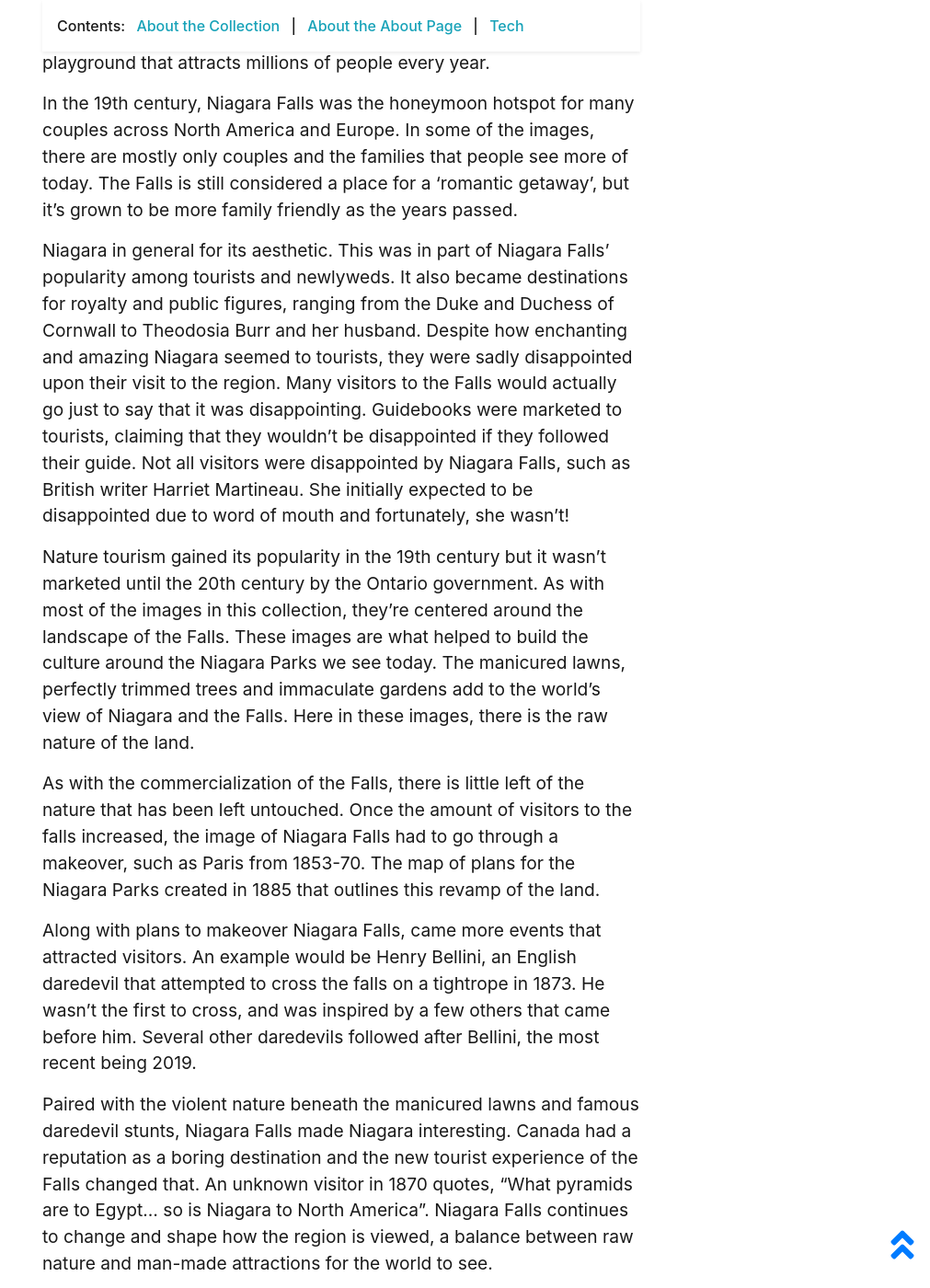
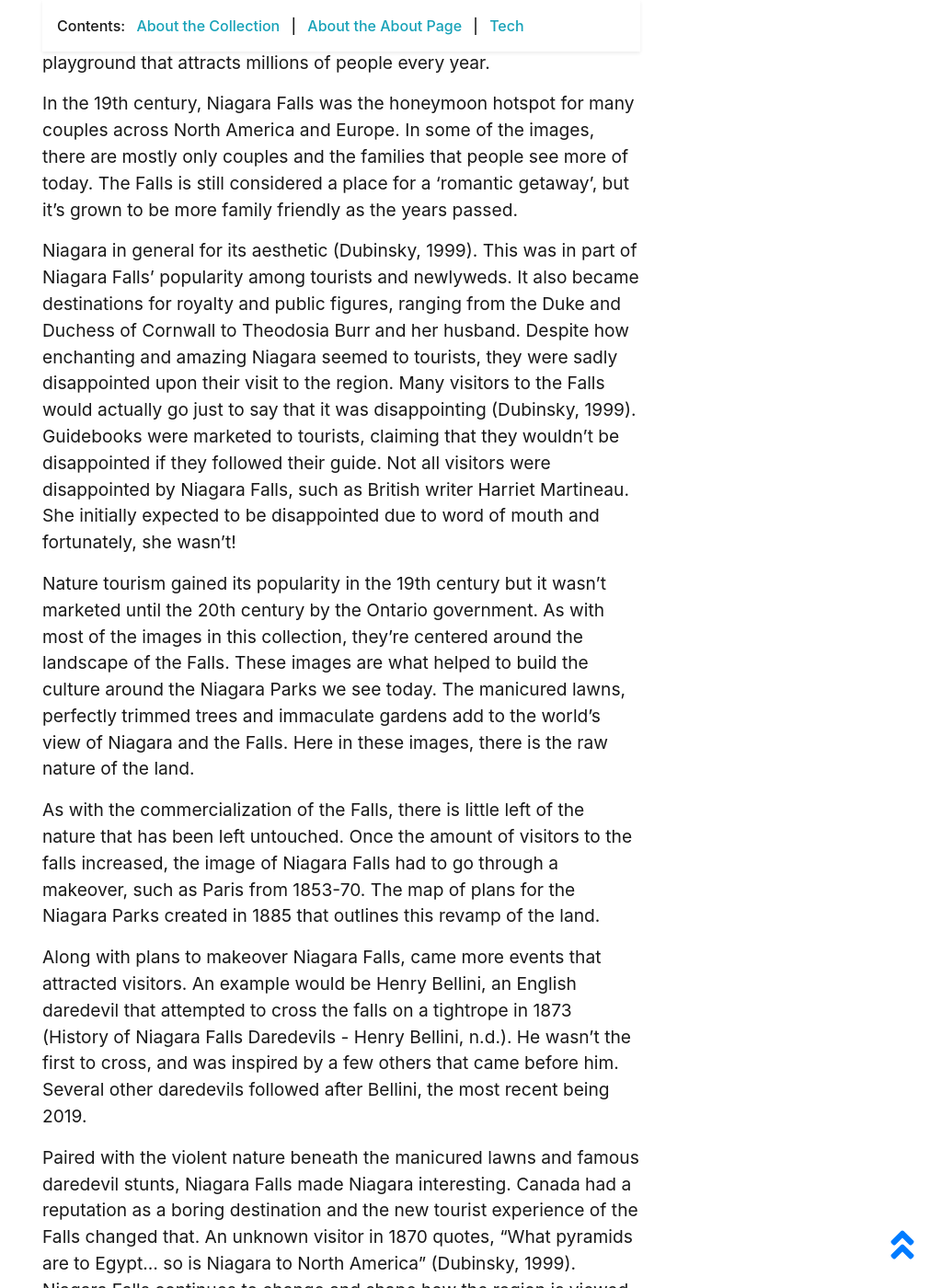
Before and after one commit to Vanipha/Niagara-Falls-A-Disappointing-Jewel, a Jekyll site: the page built from pages/about.md, in a window 1280 px wide and 1400 px high, scrolled down 731 px. Shown: the whole window at 92% size, without its empty margins (269-1280 px from the left). Built offline with Jekyll 4.4.1, drawn with Linux system fonts in a browser that asks for light colours; some of the changed text lies outside the part shown.

Commit message:
Update about.md

```diff
--- a/pages/about.md
+++ b/pages/about.md
@@ -18,12 +18,19 @@
 
 In the 19th century, Niagara Falls was the honeymoon hotspot for many couples across North America and Europe. In some of the images, there are mostly only couples and the families that people see more of today. The Falls is still considered a place for a ‘romantic getaway’, but it's grown to be more family friendly as the years passed.
 
-Niagara in general for its aesthetic. This was in part of Niagara Falls’ popularity among tourists and newlyweds. It also became destinations for royalty and public figures, ranging from the Duke and Duchess of Cornwall to Theodosia Burr and her husband. Despite how enchanting and amazing Niagara seemed to tourists, they were sadly disappointed upon their visit to the region. Many visitors to the Falls would actually go just to say that it was disappointing. Guidebooks were marketed to tourists, claiming that they wouldn’t be disappointed if they followed their guide. Not all visitors were disappointed by Niagara Falls, such as British writer Harriet Martineau. She initially expected to be disappointed due to word of mouth and fortunately, she wasn’t!
+Niagara in general for its aesthetic (Dubinsky, 1999). This was in part of Niagara Falls’ popularity among tourists and newlyweds. It also became destinations for royalty and public figures, ranging from the Duke and Duchess of Cornwall to Theodosia Burr and her husband. Despite how enchanting and amazing Niagara seemed to tourists, they were sadly disappointed upon their visit to the region. Many visitors to the Falls would actually go just to say that it was disappointing (Dubinsky, 1999). Guidebooks were marketed to tourists, claiming that they wouldn’t be disappointed if they followed their guide. Not all visitors were disappointed by Niagara Falls, such as British writer Harriet Martineau. She initially expected to be disappointed due to word of mouth and fortunately, she wasn’t!
 
 Nature tourism gained its popularity in the 19th century but it wasn’t marketed until the 20th century by the Ontario government. As with most of the images in this collection, they’re centered around the landscape of the Falls. These images are what helped to build the culture around the Niagara Parks we see today. The manicured lawns, perfectly trimmed trees and immaculate gardens add to the world’s view of Niagara and the Falls. Here in these images, there is the raw nature of the land.
 
 As with the commercialization of the Falls, there is little left of the nature that has been left untouched. Once the amount of visitors to the falls increased, the image of Niagara Falls had to go through a makeover, such as Paris from 1853-70. The map of plans for the Niagara Parks created in 1885 that outlines this revamp of the land.
 
-Along with plans to makeover Niagara Falls, came more events that attracted visitors. An example would be Henry Bellini, an English daredevil that attempted to cross the falls on a tightrope in 1873. He wasn’t the first to cross, and was inspired by a few others that came before him. Several other daredevils followed after Bellini, the most recent being 2019.
+Along with plans to makeover Niagara Falls, came more events that attracted visitors. An example would be Henry Bellini, an English daredevil that attempted to cross the falls on a tightrope in 1873 (History of Niagara Falls Daredevils - Henry Bellini, n.d.). He wasn’t the first to cross, and was inspired by a few others that came before him. Several other daredevils followed after Bellini, the most recent being 2019.
 
-Paired with the violent nature beneath the manicured lawns and famous daredevil stunts, Niagara Falls made Niagara interesting. Canada had a reputation as a boring destination and the new tourist experience of the Falls changed that. An unknown visitor in 1870 quotes, “What pyramids are to Egypt… so is Niagara to North America”. Niagara Falls continues to change and shape how the region is viewed, a balance between raw nature and man-made attractions for the world to see.
+Paired with the violent nature beneath the manicured lawns and famous daredevil stunts, Niagara Falls made Niagara interesting. Canada had a reputation as a boring destination and the new tourist experience of the Falls changed that. An unknown visitor in 1870 quotes, “What pyramids are to Egypt… so is Niagara to North America” (Dubinsky, 1999). Niagara Falls continues to change and shape how the region is viewed, a balance between raw nature and man-made attractions for the world to see.
+
+
+Works Cited
+
+Dubinsky, K. (1999). The second greatest disappointment: honeymooning and tourism at Niagara Falls. Retrieved from https://hdl-handle-net.proxy.library.brocku.ca/2027/heb.06230.
+
+History of Niagara Falls Daredevils - Henry Bellini. (n.d.). Niagara Falls Info. Retrieved November 29, 2021, from https://www.niagarafallsinfo.com/niagara-falls-history/niagara-falls-tourism-history/daredevils-of-niagara-falls/henry-bellini/
```
